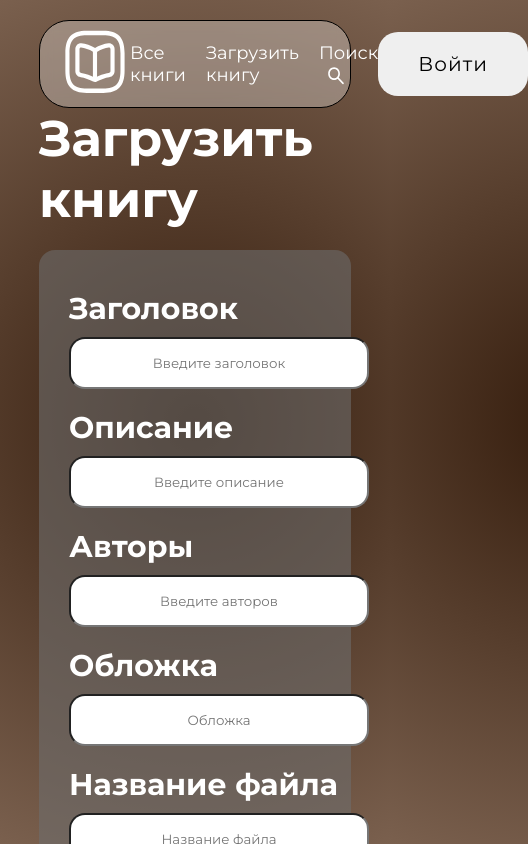
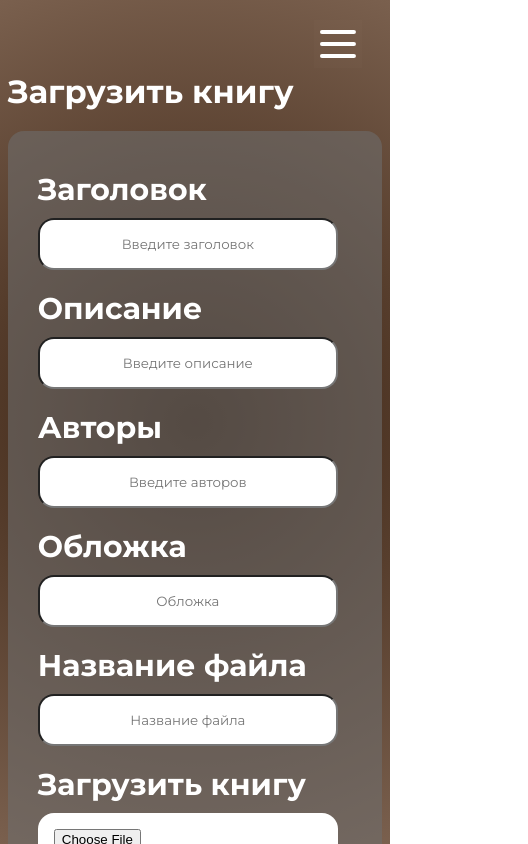
Before and after one commit to Zrossiz/library-client, a Next.js app: page /books/create in a window 390 px wide. Shown: the top 844 px of the page, 528 px wide, since content can reach past the window. Built offline with nearby package versions, Linux system fonts and the light colour scheme; no server answers.

Commit message:
upd: responsive home page and nav

```diff
--- /dev/null
+++ b/src/components/NavMobile/NavMobile.module.css
@@ -0,0 +1,51 @@
+.navWrapper {
+    height: 100vh;
+    width: 100vw;
+    top: 0;
+    left: 0;
+    z-index: 2;
+    position: fixed;
+}
+
+.navWrapper:before {
+    content: '';
+    position: absolute;
+    width: 200vw;
+    height: 100vh;
+    background-color: rgba(0, 0, 0, 0.5);
+    z-index: -1;
+}
+
+.nav {
+    margin-left: auto;
+    width: 80%;
+    height: 100vh;
+    border-radius: 32px 0 0 32px;
+    background-color: var(--grey);
+    padding: 20px;
+}
+
+.navList li {
+    margin-top: 20px;
+    font-size: 20px;
+}
+
+.navLink {
+    color: var(--black)
+}
+
+.closeButton {
+    display: flex;
+    justify-content: flex-end;
+    cursor: pointer;
+    position: relative;
+    margin-left: auto;
+}
+
+.closeButtonIcon {
+    transition: 0.6s;
+}
+
+.closeButtonIcon:hover {
+    transform: rotate(90deg);
+}
--- /dev/null
+++ b/src/components/NavMobile/NavMobile.props.ts
@@ -0,0 +1,3 @@
+export interface NavMobileProps {
+  setMenu: (arg0: boolean) => void;
+}
--- /dev/null
+++ b/src/components/NavMobile/NavMobile.tsx
@@ -0,0 +1,51 @@
+import Link from "next/link";
+import { Nav } from "..";
+import styles from "./NavMobile.module.css";
+import { NavMobileProps } from "@/components/NavMobile/NavMobile.props";
+
+export const NavMobile = ({ setMenu }: NavMobileProps) => {
+  return (
+    <div className={styles.navWrapper}>
+      <div className={styles.nav}>
+        <div className={styles.closeButton} onClick={() => setMenu(false)}>
+          <svg
+            className={styles.closeButtonIcon}
+            width="48"
+            height="48"
+            viewBox="0 0 24 24"
+            fill="none"
+            xmlns="http://www.w3.org/2000/svg"
+          >
+            <path
+              fill-rule="evenodd"
+              clip-rule="evenodd"
+              d="M13.4143 12.0002L18.7072 6.70725C19.0982 6.31625 19.0982 5.68425 18.7072 5.29325C18.3162 4.90225 17.6842 4.90225 17.2933 5.29325L12.0002 10.5862L6.70725 5.29325C6.31625 4.90225 5.68425 4.90225 5.29325 5.29325C4.90225 5.68425 4.90225 6.31625 5.29325 6.70725L10.5862 12.0002L5.29325 17.2933C4.90225 17.6842 4.90225 18.3162 5.29325 18.7072C5.48825 18.9022 5.74425 19.0002 6.00025 19.0002C6.25625 19.0002 6.51225 18.9022 6.70725 18.7072L12.0002 13.4143L17.2933 18.7072C17.4882 18.9022 17.7443 19.0002 18.0002 19.0002C18.2562 19.0002 18.5122 18.9022 18.7072 18.7072C19.0982 18.3162 19.0982 17.6842 18.7072 17.2933L13.4143 12.0002Z"
+              fill="black"
+            />
+          </svg>
+        </div>
+        <div>
+          <nav>
+            <ul className={styles.navList}>
+              <li>
+                <Link className={styles.navLink} href="/books">
+                  Все книги
+                </Link>
+              </li>
+              <li>
+                <Link className={styles.navLink} href="/books/create">
+                  Загрузить книгу
+                </Link>
+              </li>
+              <li>
+                <Link className={styles.navLink} href="/books/search">
+                  Поиск книг
+                </Link>
+              </li>
+            </ul>
+          </nav>
+        </div>
+      </div>
+    </div>
+  );
+};
--- a/src/components/UpdateBookPopUp/UpdateBookPopUp.module.css
+++ b/src/components/UpdateBookPopUp/UpdateBookPopUp.module.css
@@ -27,9 +27,4 @@
     cursor: pointer;
     top: 10px;
     right: 10px;
-    transition: 0.6s;
 }
-
-.closePopUp:hover {
-    transform: rotate(90deg);
-}
--- a/src/components/index.ts
+++ b/src/components/index.ts
@@ -5,3 +5,4 @@ export * from "./ToTop/ToTop";
 export * from "./CardItem/CardItem";
 export * from "./BookItemDesc/BookItemDesc";
 export * from "./UpdateBookPopUp/UpdateBookPopUp";
+export * from "./NavMobile/NavMobile";
--- a/src/elements/Htag/Htag.module.css
+++ b/src/elements/Htag/Htag.module.css
@@ -2,7 +2,7 @@
     color: var(--white);
     font-weight: bold;
     display: inline-block;
-    font-size: 50px;
+    font-size: 3rem;
 }
 
 .h2 {
@@ -20,3 +20,9 @@
 .black {
     color: var(--black)
 }
+
+@media (max-width: 420px) {
+    .h1 {
+        font-size: 2rem;
+    }
+}
--- a/src/layout/Header/Header.module.css
+++ b/src/layout/Header/Header.module.css
@@ -23,3 +23,32 @@
 .navWrapper {
     display: flex;
 }
+
+.burgerWrapper {
+    display: none;
+    cursor: pointer;
+    transition: 0.6s;
+}
+
+.burgerWrapper:hover {
+    transform: skew(20deg);
+}
+
+@media (max-width: 800px) {
+
+    .header {
+        display: flex;
+        justify-content: flex-end;
+        background-color: transparent;
+        backdrop-filter: none;
+        border: none;
+    }
+
+    .headerWrapper {
+        display: none;
+    }
+
+    .burgerWrapper {
+        display: block;
+    }
+}
--- a/src/layout/Header/Header.tsx
+++ b/src/layout/Header/Header.tsx
@@ -1,14 +1,56 @@
-import React from "react";
+import React, { useState } from "react";
 import { HeaderProps } from "./Header.props";
 import cn from "classnames";
 import styles from "./Header.module.css";
 import { Button } from "@/elements";
-import { Nav } from "@/components";
+import { Nav, NavMobile } from "@/components";
 import Link from "next/link";
 
 export const Header = ({ className }: HeaderProps) => {
+  const [menu, setMenu] = useState<boolean>(false);
+
   return (
     <header className={cn(className, styles.header)}>
+      {menu && <NavMobile setMenu={setMenu} />}
+      <div onClick={() => setMenu(true)} className={styles.burgerWrapper}>
+        <svg
+          width="48"
+          height="48"
+          viewBox="0 0 24 24"
+          fill="none"
+          xmlns="http://www.w3.org/2000/svg"
+        >
+          <g clip-path="url(#clip0_2836_15555)">
+            <path d="M24 0H0V24H24V0Z" fill="white" fill-opacity="0.01" />
+            <path
+              d="M3.97461 5.9751H19.9746"
+              stroke="#fff"
+              stroke-width="2"
+              stroke-linecap="round"
+              stroke-linejoin="round"
+            />
+            <path
+              d="M3.97461 11.9751H19.9746"
+              stroke="#fff"
+              stroke-width="2"
+              stroke-linecap="round"
+              stroke-linejoin="round"
+            />
+            <path
+              d="M3.97461 17.9751H19.9746"
+              stroke="#fff"
+              stroke-width="2"
+              stroke-linecap="round"
+              stroke-linejoin="round"
+            />
+          </g>
+          <defs>
+            <clipPath id="clip0_2836_15555">
+              <rect width="24" height="24" fill="white" />
+            </clipPath>
+          </defs>
+        </svg>
+      </div>
       <div className={styles.headerWrapper}>
         <Link href="/">
           <div className={styles.logo}>
--- a/src/layout/Layout.module.css
+++ b/src/layout/Layout.module.css
@@ -9,3 +9,9 @@
 .main {
     flex: auto;
 }
+
+@media (max-width: 420px) {
+    .wrapper {
+        width: 96%;
+    }
+}
```
Also changed, not shown: src/styles/Home.module.css (+15 -4 lines), public/img/burger.svg (added).
